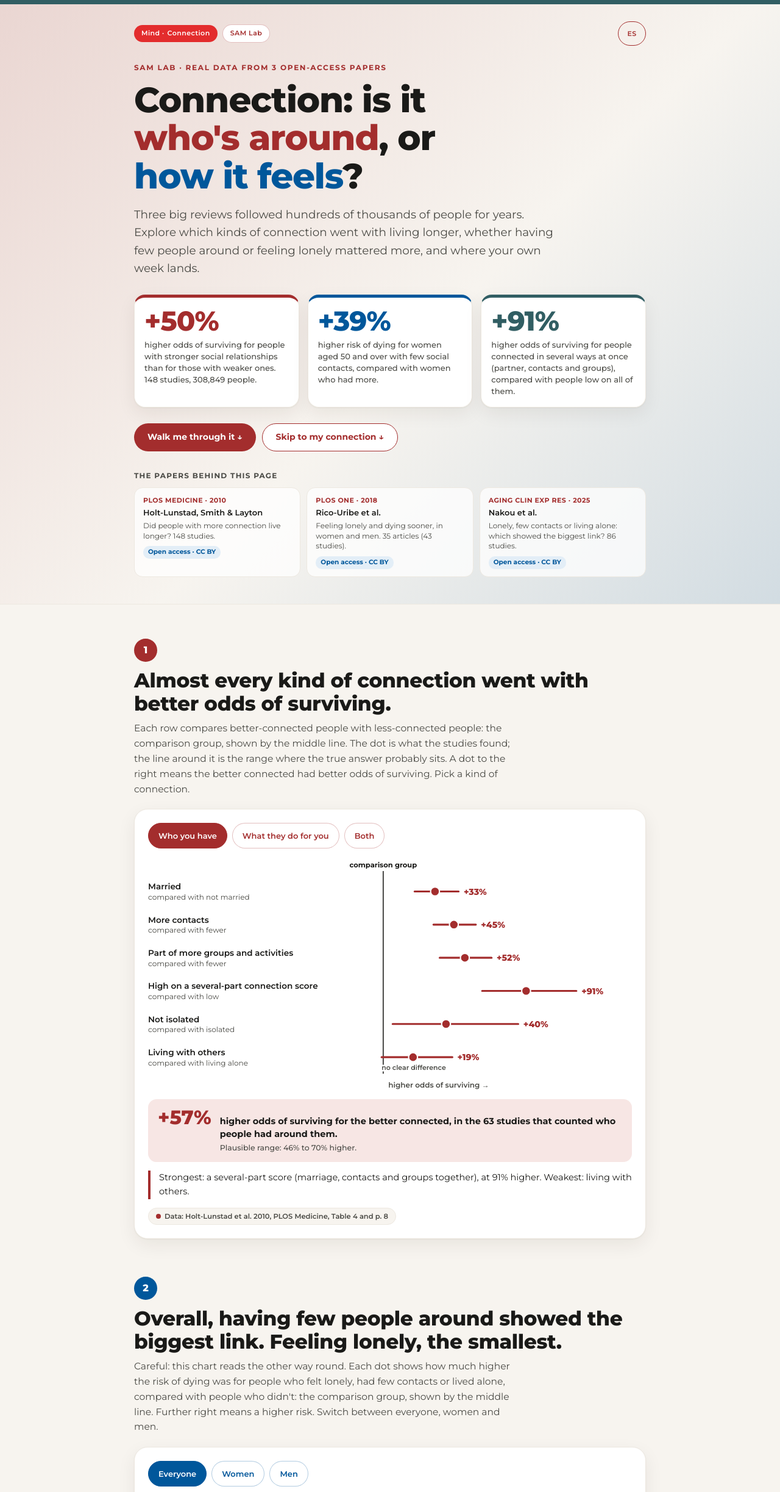
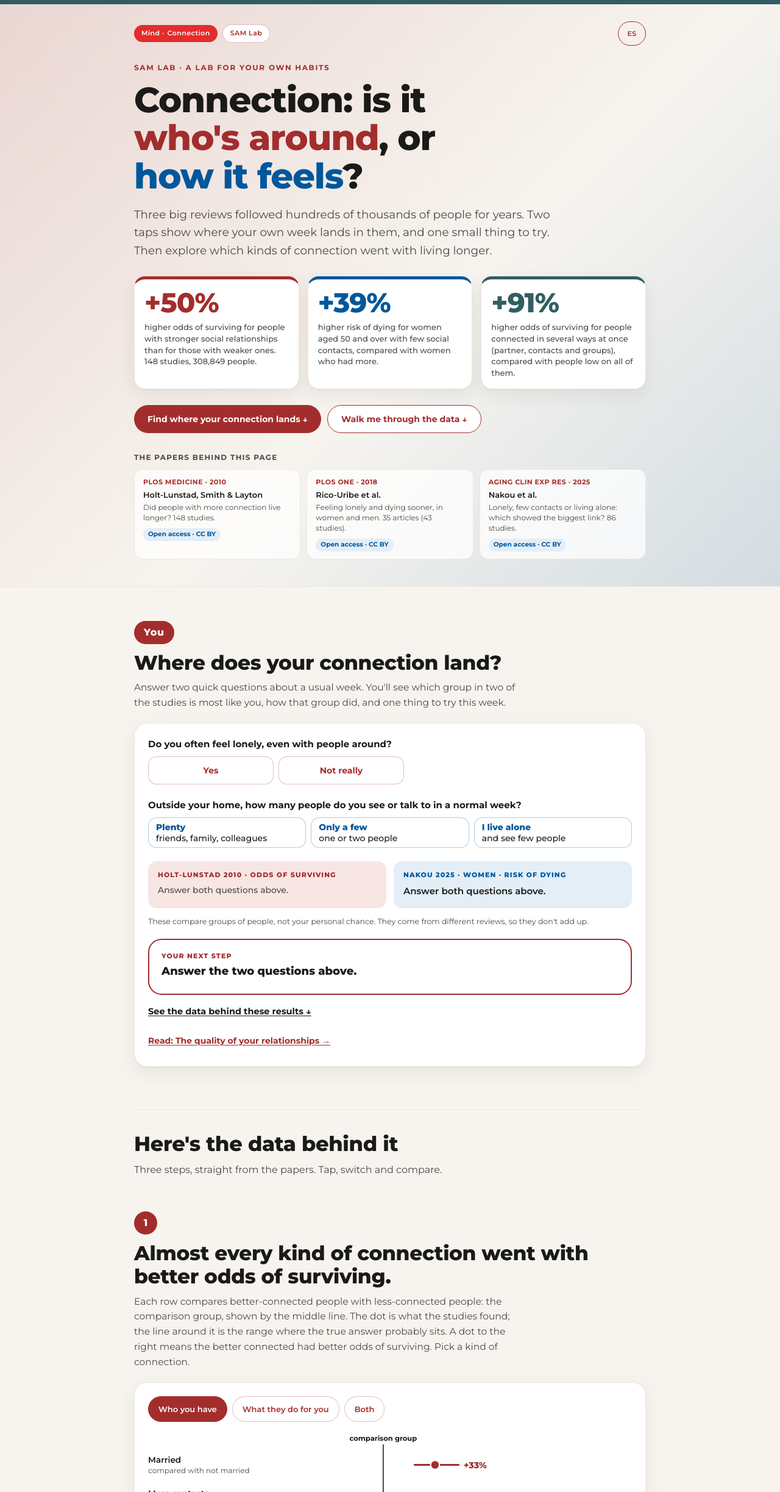
Before and after one commit to swissarmymaman-cpu/sam-tools, a plain HTML site: page lab-connection/index.html in a window 1280 px wide. Shown: the part 47-2493 px from the top of the page at 61% size. Drawn offline with Linux system fonts and the light colour scheme.

Commit message:
Update index.html

```diff
--- a/lab-connection/index.html
+++ b/lab-connection/index.html
@@ -139,6 +139,11 @@ th{color:var(--ink-mid);font-weight:600}
 footer{text-align:center;margin-top:28px;padding:20px 0 40px;border-top:1px solid var(--cream-dark)}
 footer a{font-size:13px;font-weight:600;text-decoration:none}
 @media(prefers-reduced-motion:reduce){html{scroll-behavior:auto}*{transition:none!important}}
+.stepno.you{width:auto;min-width:38px;padding:0 16px;border-radius:999px;letter-spacing:.04em}
+.bridge{margin-top:64px;padding-top:36px;border-top:1px solid var(--cream-dark)}
+.bridge h2{font-size:clamp(1.5rem,3.4vw,2.1rem);font-weight:800;letter-spacing:-.01em;line-height:1.15}
+.bridge p{color:var(--ink-mid);margin-top:8px}
+.seedata{margin:16px 0 4px;font-weight:700;font-size:14.5px}.seedata a{color:inherit}
 </style>
 </head>
 <body>
@@ -162,7 +167,7 @@ footer a{font-size:13px;font-weight:600;text-decoration:none}
       <div class="stat" style="--c:var(--blue)"><div class="big" id="st2"></div><div class="lbl" data-t="st2"></div></div>
       <div class="stat" style="--c:var(--teal)"><div class="big" id="st3"></div><div class="lbl" data-t="st3"></div></div>
     </div>
-    <div class="ctas"><a class="cta primary" href="#s1" data-t="ctaWalk"></a><a class="cta ghost" href="#s4" data-t="ctaMine"></a></div>
+    <div class="ctas"><a class="cta primary" href="#s4" data-t="ctaMine"></a><a class="cta ghost" href="#s1" data-t="ctaWalk"></a></div>
     <div class="papers">
       <div class="papers-title" data-t="papersTitle"></div>
       <div class="papers-grid" id="papers"></div>
@@ -171,6 +176,30 @@ footer a{font-size:13px;font-weight:600;text-decoration:none}
 </header>
 
 <main class="wrap">
+  <section class="step" id="s4">
+    <div class="stepno you" data-t="youTag"></div>
+    <h2 data-t="s4H"></h2>
+    <p class="lead" data-t="s4Lead"></p>
+    <div class="panel">
+      <p class="q" id="q1" data-t="q1"></p>
+      <div class="two" id="lonely" role="group" aria-labelledby="q1"></div>
+      <p class="q" id="q2" data-t="q2"></p>
+      <div class="rhythm" id="week" role="group" aria-labelledby="q2"></div>
+      <div class="mine" aria-live="polite">
+        <div class="result"><div class="eb" data-t="mAeb"></div><div class="ttl" id="m1t"></div><div class="main" id="m1"></div><div class="sub" id="m1s"></div></div>
+        <div class="result blu"><div class="eb" data-t="mNeb"></div><div class="ttl" id="m2t"></div><div class="main" id="m2"></div><div class="sub" id="m2s"></div><div class="sub" id="m2r"></div></div>
+      </div>
+      <p class="note" data-t="mineNote"></p>
+      <div class="next" aria-live="polite"><div class="eb" data-t="nextEb"></div><h3 id="nextH"></h3><p id="nextP"></p></div>
+      <p class="seedata"><a href="#s1" data-t="seeData"></a></p>
+      <div class="links">
+        <a href="https://www.swissarmymum.com/p/the-quality-of-your-relationships" target="_blank" rel="noopener" data-t="lnkPost"></a>
+      </div>
+    </div>
+  </section>
+
+  <div class="bridge"><h2 data-t="dataH"></h2><p data-t="dataP"></p></div>
+
   <section class="step" id="s1">
     <div class="stepno">1</div>
     <h2 data-t="s1H"></h2>
@@ -213,26 +242,6 @@ footer a{font-size:13px;font-weight:600;text-decoration:none}
     <p class="punch" data-t="s3Punch"></p>
   </section>
 
-  <section class="step" id="s4">
-    <div class="stepno">4</div>
-    <h2 data-t="s4H"></h2>
-    <p class="lead" data-t="s4Lead"></p>
-    <div class="panel">
-      <p class="q" id="q1" data-t="q1"></p>
-      <div class="two" id="lonely" role="group" aria-labelledby="q1"></div>
-      <p class="q" id="q2" data-t="q2"></p>
-      <div class="rhythm" id="week" role="group" aria-labelledby="q2"></div>
-      <div class="mine" aria-live="polite">
-        <div class="result"><div class="eb" data-t="mAeb"></div><div class="ttl" id="m1t"></div><div class="main" id="m1"></div><div class="sub" id="m1s"></div></div>
-        <div class="result blu"><div class="eb" data-t="mNeb"></div><div class="ttl" id="m2t"></div><div class="main" id="m2"></div><div class="sub" id="m2s"></div><div class="sub" id="m2r"></div></div>
-      </div>
-      <p class="note" data-t="mineNote"></p>
-      <div class="next" aria-live="polite"><div class="eb" data-t="nextEb"></div><h3 id="nextH"></h3><p id="nextP"></p></div>
-      <div class="links">
-        <a href="https://www.swissarmymum.com/p/the-quality-of-your-relationships" target="_blank" rel="noopener" data-t="lnkPost"></a>
-      </div>
-    </div>
-  </section>
 
   <div class="sub-card">
     <div class="sub-title" data-t="subTitle"></div>
@@ -334,14 +343,14 @@ const T={
 en:{
   title:"SAM Lab: Connection",
   area:"Connection",langBtn:"ES",langAria:"Cambiar a español",
-  eyebrow:"SAM Lab · real data from 3 open-access papers",
+  eyebrow:"SAM Lab · a lab for your own habits",
   h1:'Connection: is it <span class="r">who\'s around</span>, or <span class="b">how it feels</span>?',
-  heroLead:"Three big reviews followed hundreds of thousands of people for years. Explore which kinds of connection went with living longer, whether having few people around or feeling lonely mattered more, and where your own week lands.",
+  heroLead:"Three big reviews followed hundreds of thousands of people for years. Two taps show where your own week lands in them, and one small thing to try. Then explore which kinds of connection went with living longer.",
   st1:()=>`higher odds of surviving for people with stronger social relationships than for those with weaker ones. ${A.overall.k} studies, ${num(A.overall.n)} people.`,
   st2:()=>`higher risk of dying for women aged ${P2.age[0]} and over with few social contacts, compared with women who had more.`,
   st3:"higher odds of surviving for people connected in several ways at once (partner, contacts and groups), compared with people low on all of them.",
   or:"or",
-  ctaWalk:"Walk me through it ↓", ctaMine:"Skip to my connection ↓",
+  ctaWalk:"Walk me through the data ↓", youTag:"You", seeData:"See the data behind these results ↓", dataH:"Here's the data behind it", dataP:"Three steps, straight from the papers. Tap, switch and compare.", ctaMine:"Find where your connection lands ↓",
   papersTitle:"The papers behind this page",
   papers:()=>[
     ["PLOS Medicine · 2010","Holt-Lunstad, Smith & Layton",`Did people with more connection live longer? ${A.overall.k} studies.`],
@@ -474,14 +483,14 @@ ${numbersTable()}
 es:{
   title:"SAM Lab: Conexión",
   area:"Conexión",langBtn:"EN",langAria:"Switch to English",
-  eyebrow:"SAM Lab · datos reales de 3 artículos en acceso abierto",
+  eyebrow:"SAM Lab · un laboratorio para tus propios hábitos",
   h1:'Conexión: ¿importa <span class="r">quién está cerca</span> o <span class="b">cómo te sientes</span>?',
-  heroLead:"Tres grandes revisiones siguieron durante años a cientos de miles de personas. Descubre qué tipos de conexión se asociaron con vivir más, si pesó más tener poca gente alrededor o sentir soledad, y dónde cae tu propia semana.",
+  heroLead:"Tres grandes revisiones siguieron durante años a cientos de miles de personas. Con dos toques ves dónde cae tu propia semana en ellas, y una pequeña cosa que probar. Después, explora qué tipos de conexión se asociaron con vivir más.",
   st1:()=>`más posibilidades de sobrevivir para las personas con relaciones sociales más fuertes que para las que las tenían más débiles. ${A.overall.k} estudios, ${num(A.overall.n)} personas.`,
   st2:()=>`más riesgo de morir para las mujeres de ${P2.age[0]} años o más con pocos contactos sociales, comparadas con las que tenían más.`,
   st3:"más posibilidades de sobrevivir para las personas conectadas de varias formas a la vez (pareja, contactos y grupos), comparadas con las que puntuaban bajo en todas.",
   or:"o",
-  ctaWalk:"Explícamelo paso a paso ↓", ctaMine:"Ir a mi caso ↓",
+  ctaWalk:"Explícame los datos ↓", youTag:"Tú", seeData:"Mira los datos detrás de estos resultados ↓", dataH:"Los datos que hay detrás", dataP:"Tres pasos, directamente de los artículos. Toca, cambia y compara.", ctaMine:"Descubre dónde cae tu conexión ↓",
   papersTitle:"Los artículos detrás de esta página",
   papers:()=>[
     ["PLOS Medicine · 2010","Holt-Lunstad, Smith y Layton",`¿Vivían más las personas con más conexión? ${A.overall.k} estudios.`],
```
